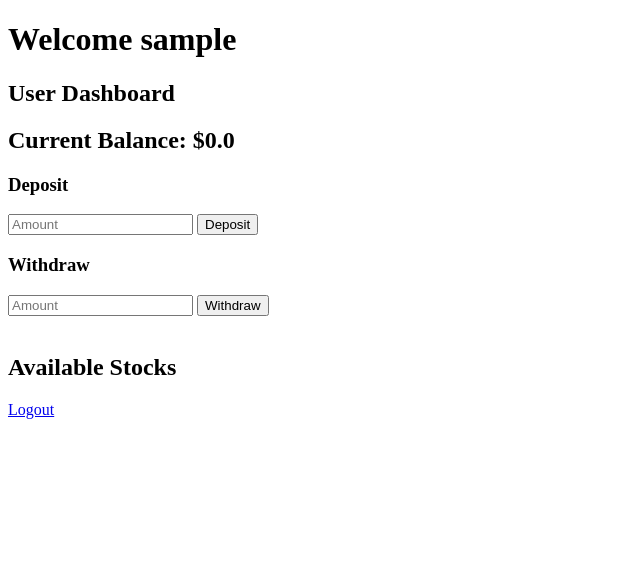
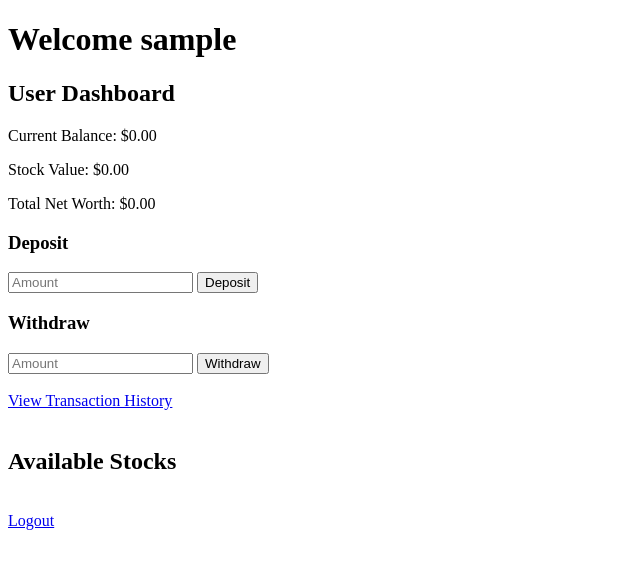
Before and after one commit to ssmonte-droid/SSJ-Stock_WebApp, a Flask app: page / in a window 1280 px wide. Shown: the top 569 px of the page, without its empty margins (0-640 px from the left). Run offline with Flask 3, Linux system fonts and the light colour scheme; the visitor is signed in with stand-in values (Sample User, id 1); data that the repository does not hold is empty.

Commit message:
Added portfolio value, net worth calculation, transaction history page, improved stock price formatting, and admin/user dashboard features

```diff
--- a/main.py
+++ b/main.py
@@ -10,8 +10,8 @@ load_dotenv()
 
 app = Flask(__name__)
 
-# SECRET KEY
-app.config["SECRET_KEY"] = "super-secret-key"
+# SECRET KEY stored in .env file for security
+app.config["SECRET_KEY"] = os.getenv("SECRET_KEY")
 
 # MYSQL DATABASE CONNECTION
 DB_USER = os.getenv("DB_USER")
@@ -36,6 +36,8 @@ def load_user(user_id):
 
 # USER MODEL
 class Users(UserMixin, db.Model):
+
+    __tablename__ = "users"
 
     id = db.Column(db.Integer, primary_key=True)
 
@@ -99,7 +101,7 @@ def buy(stock_id):
 
     stock = Stocks.query.get(stock_id)
 
-    shares = int(request.form.get("shares"))
+    shares = int(request.form.get("shares", 0))
 
     total_price = stock.price * shares
 
@@ -148,7 +150,7 @@ def sell(stock_id):
 
     stock = Stocks.query.get(stock_id)
 
-    shares = int(request.form.get("shares"))
+    shares = int(request.form.get("shares", 0))
 
     portfolio = Portfolio.query.filter_by(
         user_id=current_user.id,
@@ -216,7 +218,11 @@ def create_stock():
 @login_required
 def deposit():
 
-    amount = float(request.form.get("amount"))
+    amount = float(request.form.get("amount", 0))
+
+    if amount <= 0:
+        flash("Invalid amount.")
+        return redirect(url_for("home"))
 
     # Add money to user balance
     current_user.balance += amount
@@ -237,7 +243,11 @@ def deposit():
 @login_required
 def withdraw():
 
-    amount = float(request.form.get("amount"))
+    amount = float(request.form.get("amount", 0))
+
+    if amount <= 0:
+        flash("Invalid amount.")
+        return redirect(url_for("home"))
 
     if current_user.balance >= amount:
 
@@ -265,16 +275,34 @@ def home():
     user_portfolio = Portfolio.query.filter_by(user_id=current_user.id).all()
 
     portfolio_dict = {}
+    portfolio_value = 0
 
     for item in user_portfolio:
+
         portfolio_dict[item.stock_id] = item.shares
 
+        stock = Stocks.query.get(item.stock_id)
+
+        portfolio_value += item.shares * stock.price
     return render_template(
-        "home.html",
-        stocks=stocks,
-        portfolio=portfolio_dict
+    "home.html",
+    stocks=stocks,
+    portfolio=portfolio_dict,
+    portfolio_value=portfolio_value
+)
+#transactions page to show user transaction history
+@app.route("/transactions")
+@login_required
+def transactions():
+
+    history = Transactions.query.filter_by(
+        user_id=current_user.id
+    ).order_by(Transactions.timestamp.desc()).all()
+
+    return render_template(
+        "transactions.html",
+        history=history
     )
-
 
 # REGISTER USER
 @app.route("/register", methods=["GET", "POST"])
--- a/templates/home.html
+++ b/templates/home.html
@@ -17,21 +17,32 @@
 {% else %}
 
 <h2>User Dashboard</h2>
-<h2>Current Balance: ${{ current_user.balance }}</h2>
+
+<p>Current Balance: ${{ "%.2f"|format(current_user.balance) }}</p>
+
+<p>Stock Value: ${{ "%.2f"|format(portfolio_value) }}</p>
+
+<p>Total Net Worth: ${{ "%.2f"|format(current_user.balance + portfolio_value) }}</p>
 
 <h3>Deposit</h3>
+
 <form action="/deposit" method="POST">
-<input type="number" name="amount" placeholder="Amount" required>
+<input type="number" name="amount" step="0.01" min="1" placeholder="Amount" required>
 <button type="submit">Deposit</button>
 </form>
 
 <h3>Withdraw</h3>
+
 <form action="/withdraw" method="POST">
-<input type="number" name="amount" placeholder="Amount" required>
+<input type="number" name="amount" step="0.01" min="1" placeholder="Amount" required>
 <button type="submit">Withdraw</button>
 </form>
 
 <br>
+
+<a href="/transactions">View Transaction History</a>
+
+<br><br>
 
 {% endif %}
 
@@ -40,48 +51,76 @@
 {% for stock in stocks %}
 
 <p>
-    {{ stock.symbol }} - {{ stock.company_name }} - ${{ stock.price }}
+
+{{ stock.symbol }} - {{ stock.company_name }} - ${{ "%.2f"|format(stock.price) }}
+
 | Shares Available: {{ stock.available_shares }}
+
 | Shares You Own: {{ portfolio.get(stock.id, 0) }}
 
-    <button type="button" onclick="submitTrade('buy', {{ stock.id }})">Buy</button>
+<button type="button" onclick="submitTrade('buy', {{ stock.id }})">
+Buy
+</button>
+
 <button
 type="button"
 onclick="submitTrade('sell', {{ stock.id }})"
-        {% if portfolio.get(stock.id, 0) == 0 %}disabled{% endif %}>
+{% if portfolio.get(stock.id, 0) == 0 %}disabled{% endif %}
+>
 Sell
 </button>
+
 </p>
 
 <hr>
 
 {% endfor %}
 
-<form id="tradeForm" method="POST" style="display: none;">
+<form id="tradeForm" method="POST" style="display:none;">
+
 <input type="hidden" name="shares" id="sharesInput">
+
 </form>
 
 <script>
+
 function submitTrade(action, stockId) {
+
     let shares = prompt("Enter number of shares to " + action + ":");
 
     if (shares === null || shares.trim() === "") {
         return;
     }
 
+    shares = parseInt(shares);
+
+    if (isNaN(shares) || shares <= 0) {
+        alert("Invalid number of shares.");
+        return;
+    }
+
     document.getElementById("sharesInput").value = shares;
+
     document.getElementById("tradeForm").action = "/" + action + "/" + stockId;
+
     document.getElementById("tradeForm").submit();
 }
+
 </script>
 
 {% with messages = get_flashed_messages() %}
+
 {% if messages %}
+
 <script>
 alert("{{ messages[0] }}");
 </script>
+
 {% endif %}
+
 {% endwith %}
+
+<br>
 
 <a href="/logout">Logout</a>
 
```
Also changed, not shown: templates/transactions.html (added, +36 -0 lines). Lines whose indentation alone changed are shown as unchanged.
